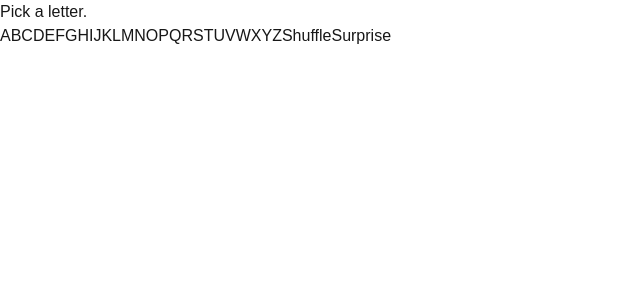
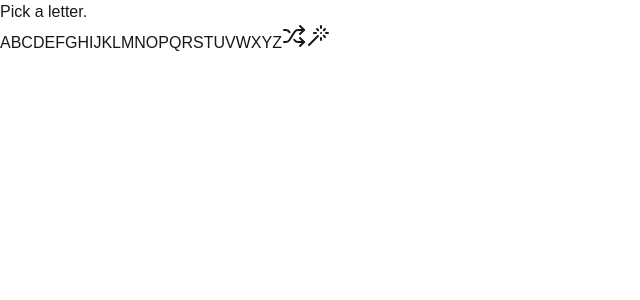
Before and after one commit to joyOf/alpha-date, a Next.js app: page / in a window 1280 px wide. Shown: the top 300 px of the page, without its empty margins (0-640 px from the left). Built offline with nearby package versions, Linux system fonts and the light colour scheme.

Commit message:
add icons

```diff
--- a/src/app/page.tsx
+++ b/src/app/page.tsx
@@ -1,6 +1,8 @@
 'use client';
 
+import { Shuffle, Wand } from 'lucide-react';
 import { useState } from 'react';
+
 
 const data = [
   { id: 'A', ideas: ['Art gallery visit', 'Archery session', 'Amusement park day'] },
@@ -65,7 +67,7 @@ export default function Home() {
   }
 
   return (
-    <div className="flex flex-col h-screen bg-black text-white w-full max-w-screen-lg mx-auto">
+    <div className="flex flex-col h-screen bg-black text-white w-full">
       <Display dateIdea={dateIdea} />
       <Keypad handleLetter={handleLetter} handleShuffle={shuffle} handleSurprise={surprise} />
     </div>
@@ -78,7 +80,7 @@ function Alphabet({ handleLetter, handleShuffle, handleSurprise }: { handleLette
   ));
 
   return (
-    <div className="grid grid-cols-4 sm:grid-cols-4 lg:grid-cols-6 gap-4 p-4 w-full max-w-[800px] mx-auto">
+    <div className="grid grid-cols-4 sm:grid-cols-4 lg:grid-cols-6 gap-2 p-2 w-full max-w-[800px] mx-auto">
       {alphabet}
       <ShuffleButton handleShuffle={handleShuffle} />
       <SurpriseButton handleSurprise={handleSurprise} />
@@ -96,7 +98,7 @@ function Keypad({ handleLetter, handleShuffle, handleSurprise }: { handleLetter:
 
 function Display({ dateIdea }: { dateIdea: string }) {
   return (
-    <div className="flex items-center justify-start h-1/5 p-4 text-left">
+    <div className="flex items-center justify-start h-1/5 p-4 w-full max-w-[800px] mx-auto">
       <h1 className="text-5xl font-medium">{dateIdea}</h1>
     </div>
   );
@@ -119,7 +121,8 @@ function ShuffleButton({ handleShuffle }: { handleShuffle: () => void }) {
       className="aspect-square w-full  flex items-center justify-center bg-gray-900 text-white rounded-full hover:bg-gray-700"
       onClick={handleShuffle}
     >
-      <p className="font-bold text-xl lg:text-2xl">Shuffle</p>
+      {/* <p className="font-bold text-xl lg:text-2xl">Shuffle</p> */}
+      <Shuffle />
     </button>
   );
 }
@@ -130,7 +133,8 @@ function SurpriseButton({ handleSurprise }: { handleSurprise: () => void }) {
       className="aspect-square w-full  flex items-center justify-center bg-gray-900 text-white rounded-full hover:bg-gray-700"
       onClick={handleSurprise}
     >
-      <p className="font-bold text-xl lg:text-2xl">Surprise</p>
+      {/* <p className="font-bold text-xl lg:text-2xl">Surprise</p> */}
+      <Wand />
     </button>
   );
 }
```
Also changed, not shown: package.json (+7 -6 lines), 1 other file (tests, documents, lock files or other folders).
